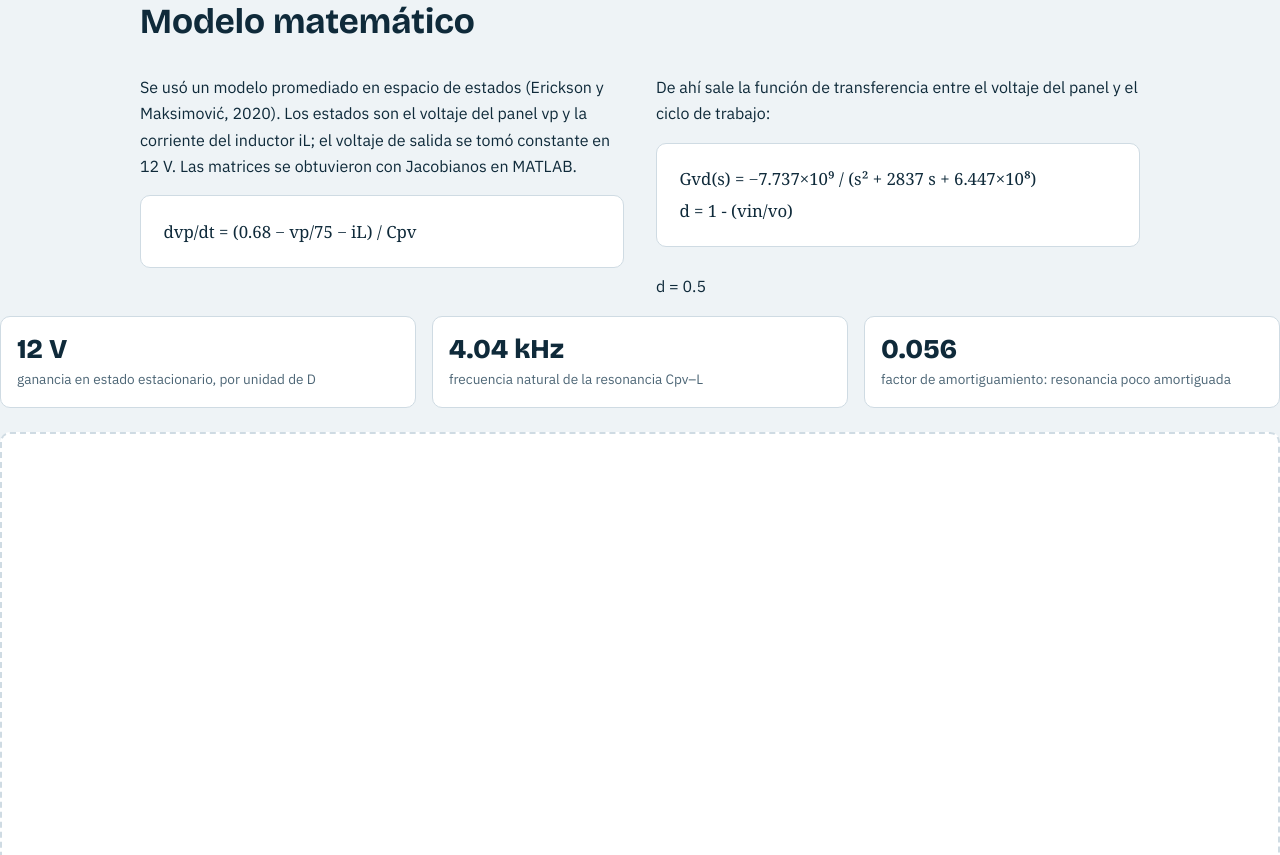
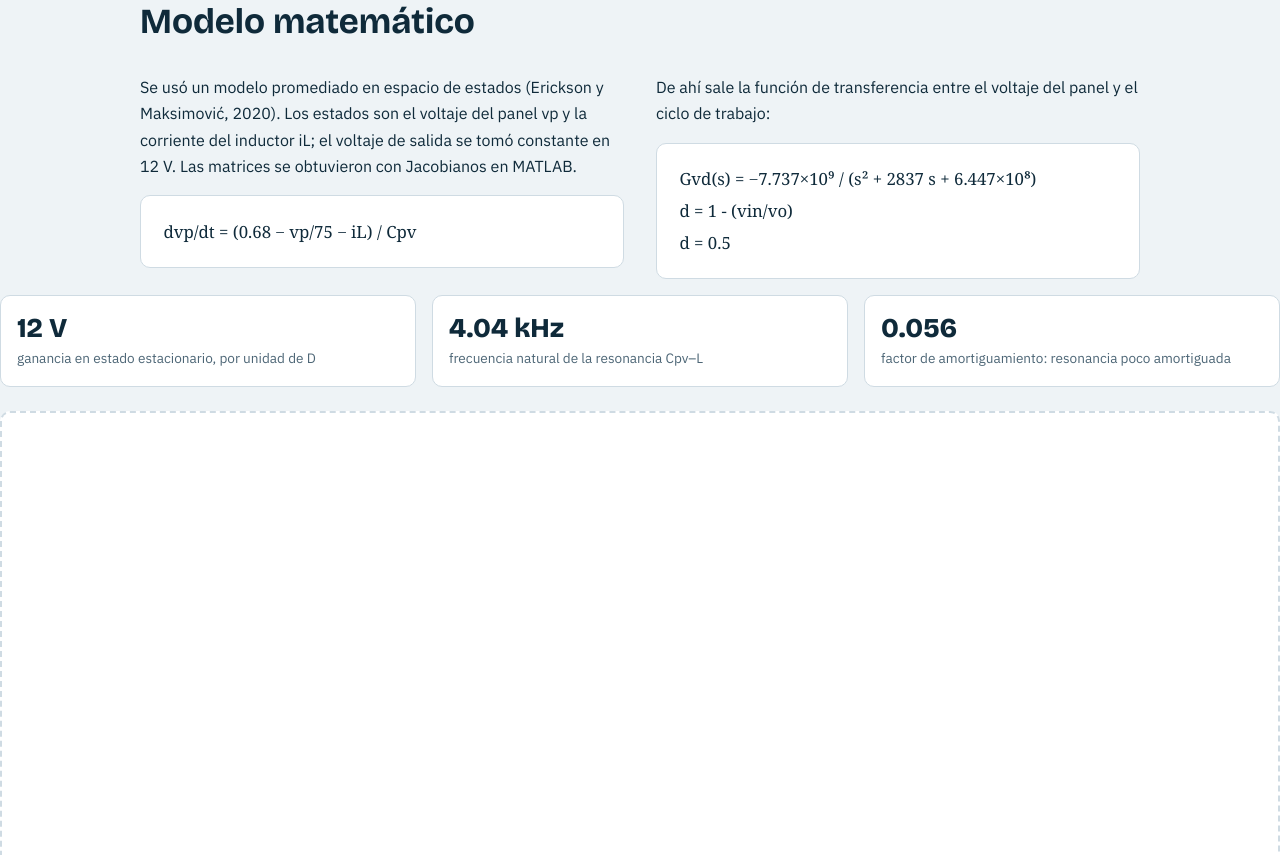
Before and after one commit to 12rander04/ProFinalConvertidorBoost, a plain HTML site: page index.html in a window 1280 px wide. Shown: the part 1756-2611 px from the top of the page. Drawn offline with nearby package versions, Linux system fonts and the light colour scheme.

Commit message:
Fix HTML formatting for transfer function display

```diff
--- a/index.html
+++ b/index.html
@@ -120,7 +120,7 @@ footer{background:var(--ink);color:#b9ccd8;padding:2rem 0;font-size:.9rem}footer
 <p>Se usó un modelo promediado en espacio de estados (Erickson y Maksimović, 2020). Los estados son el voltaje del panel vp y la corriente del inductor iL; el voltaje de salida se tomó constante en 12 V. Las matrices se obtuvieron con Jacobianos en MATLAB.</p>
 <div class="eq">dvp/dt = (0.68 − vp/75 − iL) / Cpv</div></div>
 <div><p>De ahí sale la función de transferencia entre el voltaje del panel y el ciclo de trabajo:</p>
-<div class="eq">Gvd(s) = −7.737×10⁹ / (s² + 2837 s + 6.447×10⁸)<br> d = 1 - (vin/vo) </div><br> d = 0.5 </div></div></div></div>
+<div class="eq">Gvd(s) = −7.737×10⁹ / (s² + 2837 s + 6.447×10⁸)<br> d = 1 - (vin/vo) <br> d = 0.5 </div></div></div></div>
 <div class="stats"><div><b>12 V</b><span>ganancia en estado estacionario, por unidad de D</span></div><div><b>4.04 kHz</b><span>frecuencia natural de la resonancia Cpv–L</span></div><div><b>0.056</b><span>factor de amortiguamiento: resonancia poco amortiguada</span></div></div>
 <figure style="margin-top:1.5rem"><div class="ph">Agrega img/respuesta-escalon.png<img src="img/respuesta-escalon.png" alt="Respuesta al escalón de Gvd(s), oscilatoria y estabilizada en −12" onerror="this.remove()"></div><figcaption>Respuesta al escalón de Gvd(s) en MATLAB.</figcaption></figure>
 </div></section>
```
